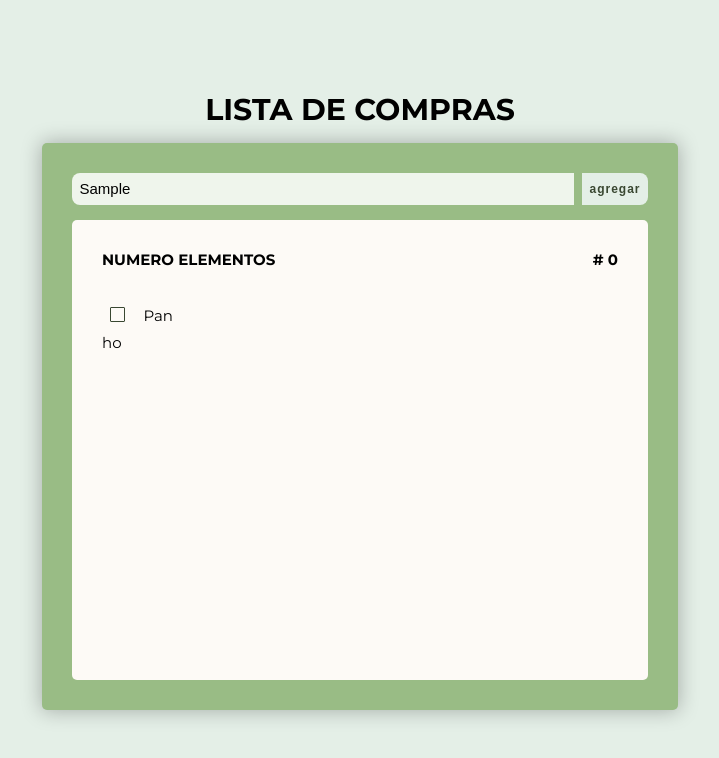
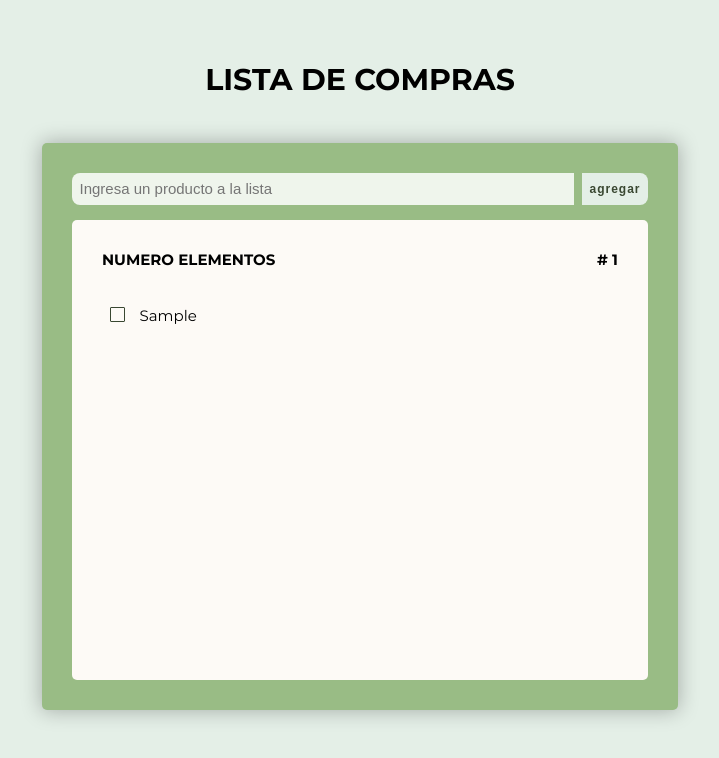
Before and after one commit to MLuisaGP/Becalos-logicaYAlgoritmos, a plain HTML site: page clase_2/proyecto/index.html in a window 1280 px wide. Both pictures are taken after typing "Sample" into the empty fields and a click on the input "agregar". Shown: the whole page, without its empty margins (280-999 px from the left). Drawn offline with Linux system fonts and the light colour scheme.

Commit message:
Se tiene ya implementado el js en html de forma funcional

```diff
--- a/clase_2/proyecto/index.html
+++ b/clase_2/proyecto/index.html
@@ -10,8 +10,8 @@
     <title>Lista de compras</title>
 </head>
 <body>
+    <h1>Lista de compras</h1>
     <article>
-        <h1>Lista de compras</h1>
         <main >
             <form action="" class="form">
                 <input type="text" id="input-txt" placeholder="Ingresa un producto a la lista">
--- a/clase_2/proyecto/js/app.js
+++ b/clase_2/proyecto/js/app.js
@@ -8,13 +8,28 @@ let listaDeCompras = new Set();
 const agregarProducto = (producto)=>listaDeCompras.add(producto);
 const eliminarProducto = (producto)=> listaDeCompras.delete(producto)
 const mostrarLista = ()=>{
+    lblElemento.textContent = listaDeCompras.size;
+    lista.innerHTML='';
     listaDeCompras.forEach((elemento)=> {
-        let atributo = document.createElement("li");
-        atributo.textContent="ho";
-        lista.appendChild(atributo);
+        mostrarElemento(elemento)
     })
+};
 
-};
+const mostrarElemento = (elemento) =>{
+    let elementoLi = document.createElement("LI");
+    let btn = document.createElement("BUTTON");
+    elementoLi.className = "li-productos";
+    btn.className = "btn-list";
+    // <li class="li-productos"><button class="btn-list"></button> Pan</li>
+    elementoLi.textContent = elemento;
+    elementoLi.insertBefore(btn,elementoLi.firstChild);
+    lista.appendChild(elementoLi);
+
+    elementoLi.addEventListener('click',(e)=>{
+        eliminarProducto(elementoLi.textContent)
+        mostrarLista();
+    })
+}
 
 
 
@@ -22,5 +37,6 @@ btnAdd.addEventListener('click',(e)=>{
     e.preventDefault();
     if(inputText.value.trim() == "")return;
     agregarProducto(inputText.value);
-    mostrarLista();
+    mostrarLista(inputText.value);
+    inputText.value='';
 })
```
